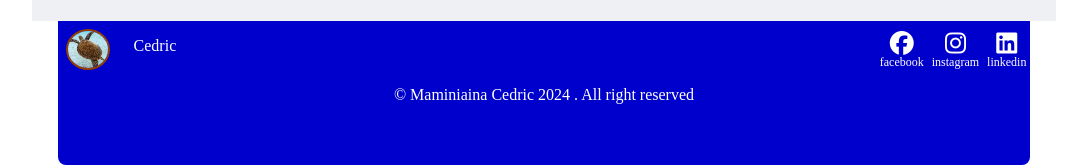
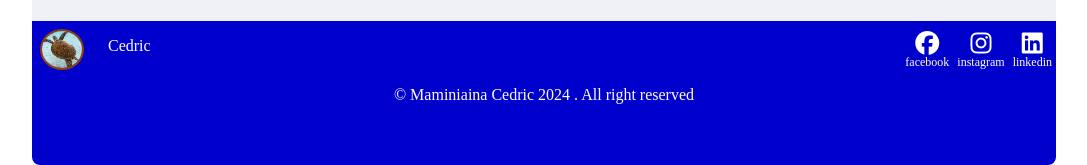
Before and after one commit to cedricmam/web_design_capstone, a plain HTML site: page index.html in a window 1280 px wide. Shown: the part 3431-3596 px from the top of the page, without its empty margins (96-1183 px from the left). Drawn offline with Linux system fonts and the light colour scheme; a web font is replaced by a local one.

Commit message:
last commit

```diff
--- a/css/style.css
+++ b/css/style.css
@@ -579,4 +579,9 @@ main {
         margin-left: 4rem;
     }
 
+    .footer__container {
+        width: 100%;
+        max-width: 1024px;
+    }
+
  }
```
